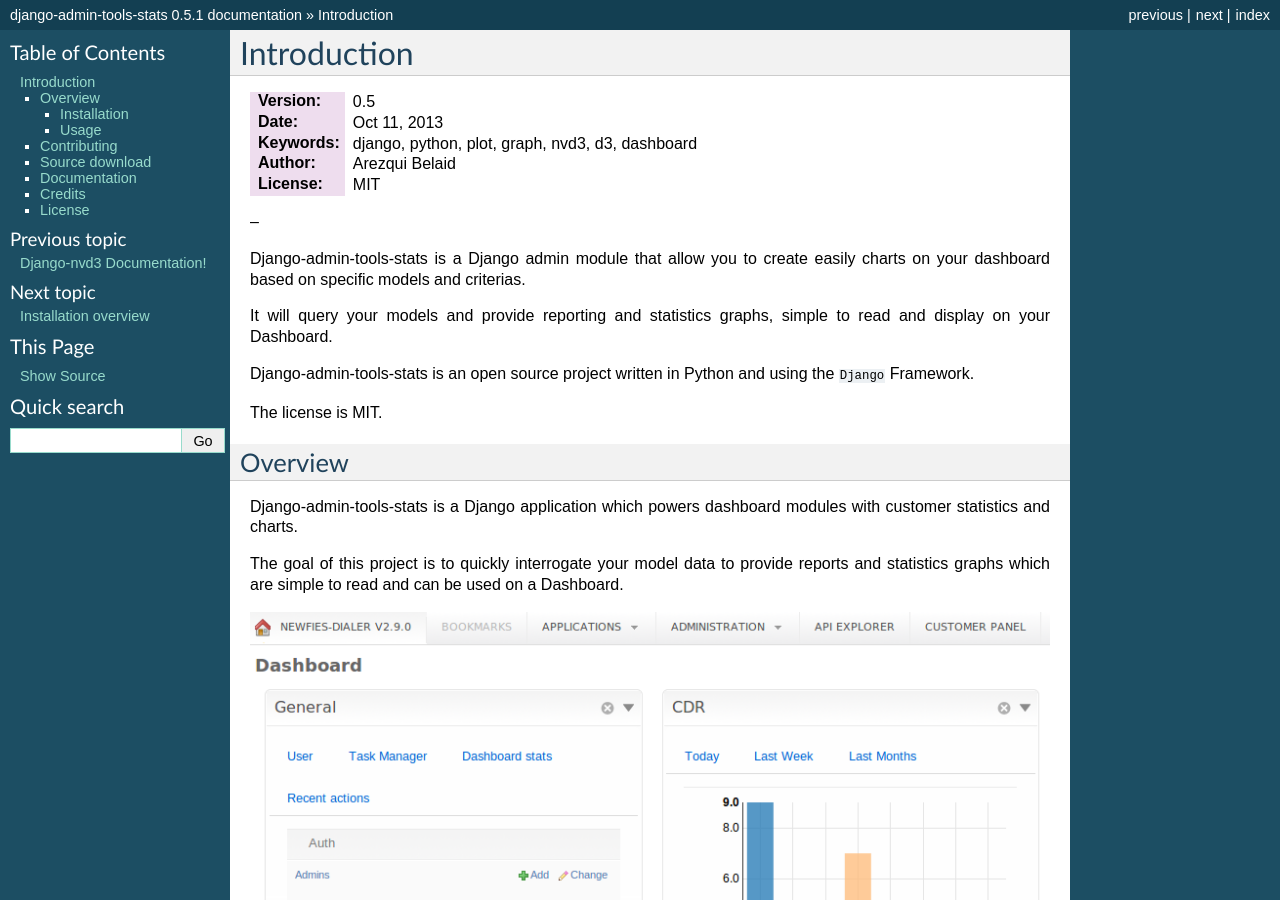
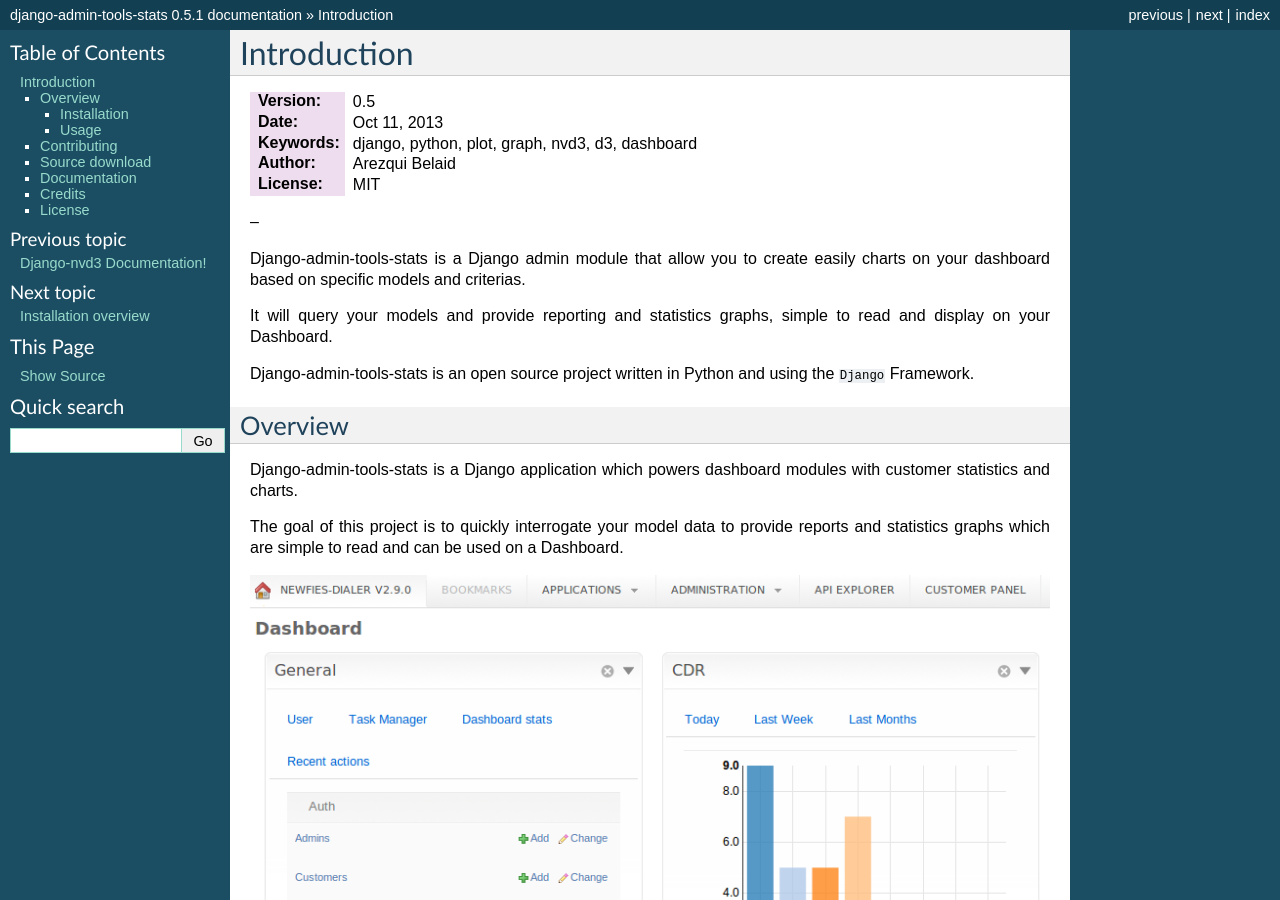
Before and after one commit to areski/django-admin-tools-stats, a Sphinx documentation site: the page built from docs/source/introduction.rst, in a window 1280 px wide and 900 px high. Built offline with Sphinx 7.4.7, drawn with Linux system fonts in a browser that asks for light colours.

Commit message:
remove license from header

```diff
--- a/docs/source/includes/introduction.txt
+++ b/docs/source/includes/introduction.txt
@@ -14,8 +14,6 @@
 It will query your models and provide reporting and statistics graphs, simple to read and display on your Dashboard.
 
 Django-admin-tools-stats is an open source project written in Python and using the ``Django`` Framework.
-
-The license is MIT.
 
 
 
```
